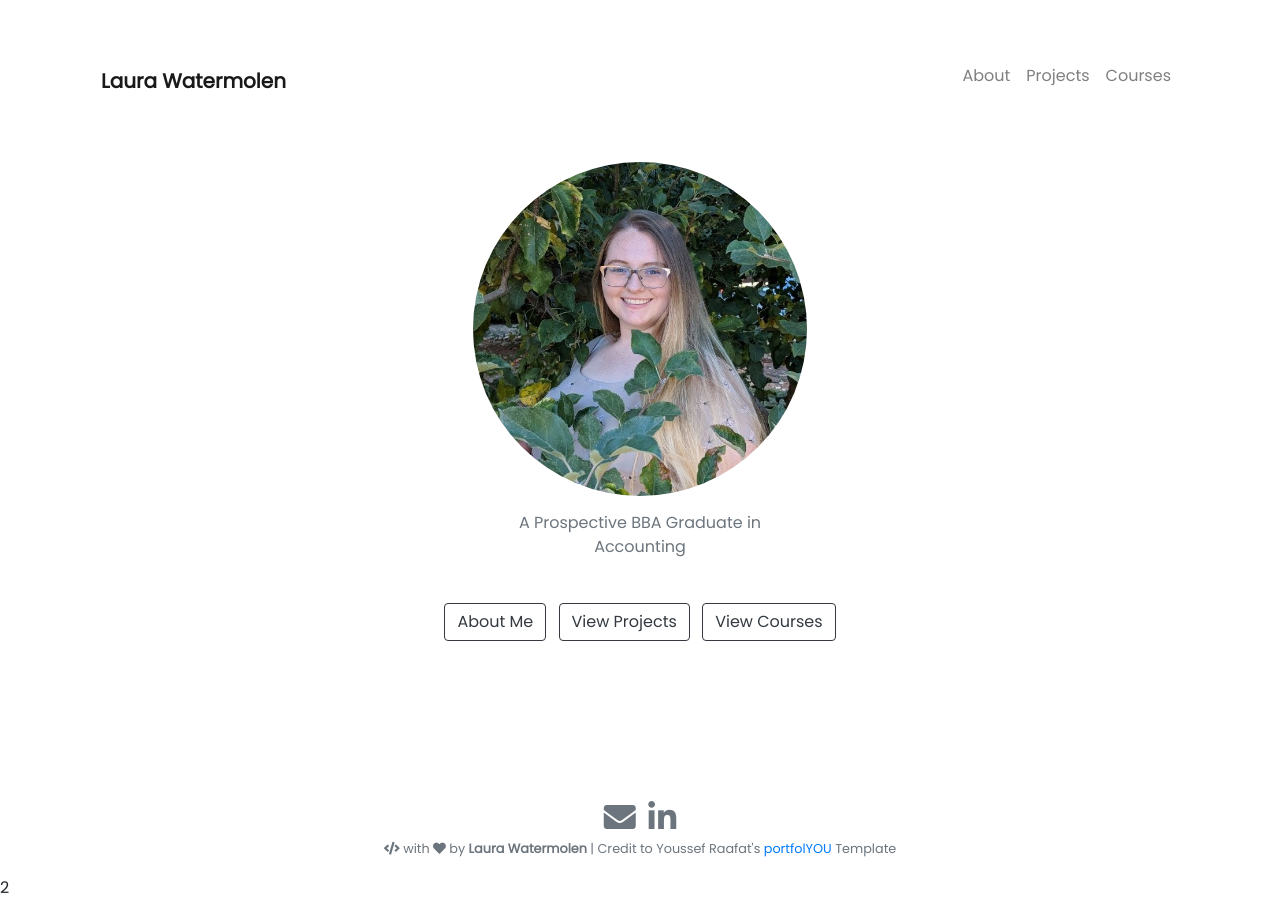
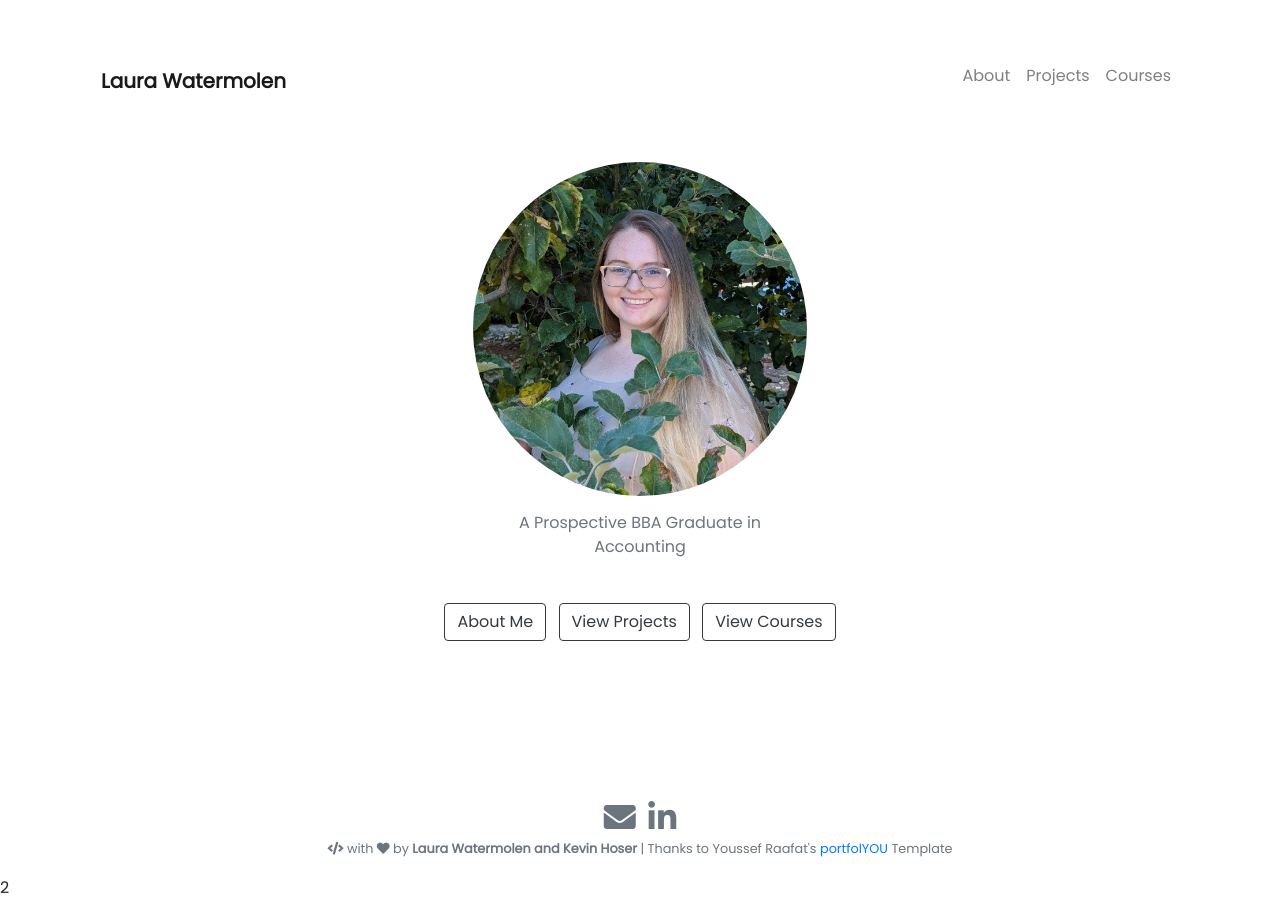
Before and after one commit to watermol20/Portfolio, a Jekyll site: the page built from index.html, in a window 1280 px wide. Built offline with Jekyll 4.4.1, drawn with Linux system fonts in a browser that asks for light colours; nearby versions of some CDN libraries.

Commit message:
More credit

```diff
--- a/_includes/footer.html
+++ b/_includes/footer.html
@@ -4,7 +4,7 @@
 
   <small class="text-muted mb-2">
     <i class="fas fa-code"></i> with <i class="fas fa-heart"></i>
-    by <strong>{{ site.author.name }}</strong> | Credit to Youssef Raafat's
+    by <strong>{{ site.author.name }} and Kevin Hoser</strong> | Thanks to Youssef Raafat's
     <a href="https://youssefraafatnasry.me/portfolYOU/">portfolYOU</a> Template
   </small>
 
```
